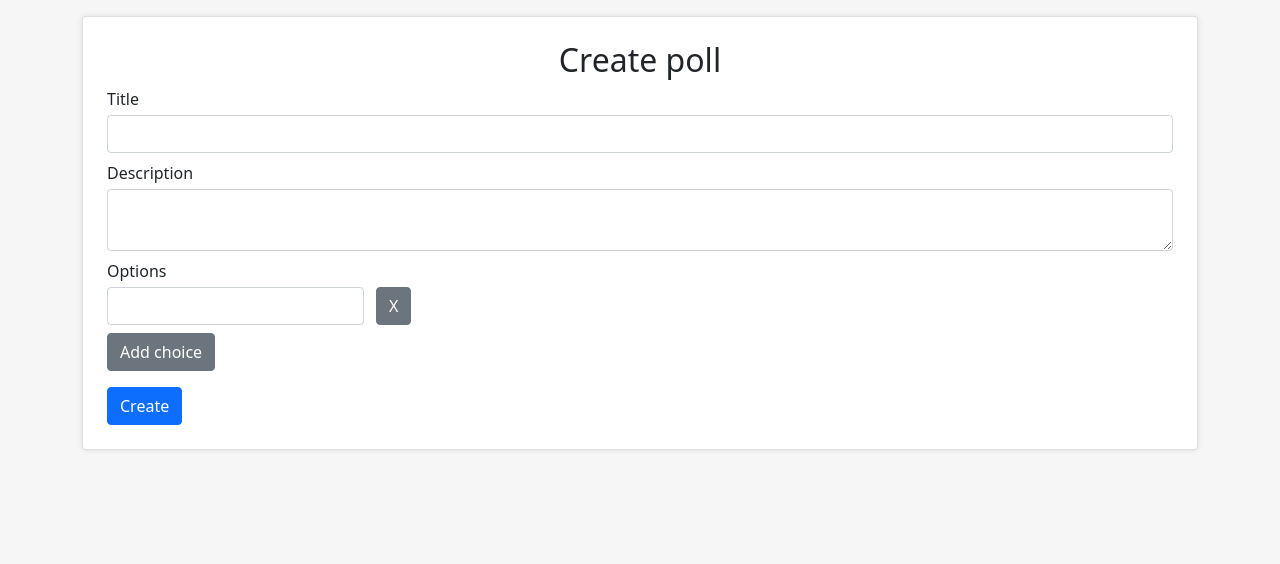
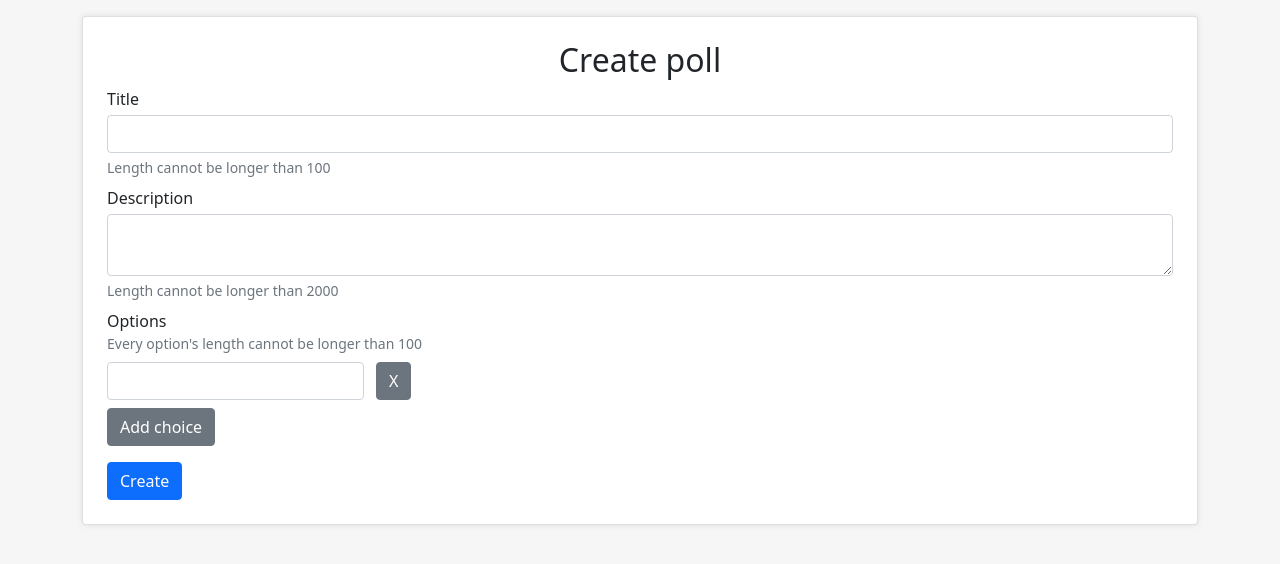
Before and after one commit to EnterKeeper/learnen, a Flask app: template templates/poll_create.html in a window 1280 px wide. Shown: the part 56-620 px from the top of the page. Run offline with Flask 2, Linux system fonts and the light colour scheme; the template is opened without the code that fills it: values that come from a table or form of the project are taken from there, others are empty; parts of the project's set-up code (start-up, migrations or seed data) failed here and were passed over.

Commit message:
Poll validation

```diff
--- a/forms/poll.py
+++ b/forms/poll.py
@@ -2,17 +2,25 @@ from flask_wtf import FlaskForm
 from wtforms import StringField, RadioField, TextAreaField, SubmitField, FieldList
 from wtforms.validators import DataRequired, Length, Optional
 
+from api.models.polls import Poll, Option, Comment
+
 
 class CreatePollForm(FlaskForm):
-    title = StringField("Title", validators=[DataRequired()])
-    description = TextAreaField("Description")
-    options = FieldList(StringField("Option", validators=[DataRequired()]))
+    title = StringField("Title", validators=[DataRequired(), Length(max=Poll.max_title_length)],
+                        description=f"Length cannot be longer than {Poll.max_title_length}")
+    description = TextAreaField("Description", validators=[Length(max=Poll.max_description_length)],
+                                description=f"Length cannot be longer than {Poll.max_description_length}")
+    options = FieldList(StringField("Option", validators=[DataRequired(), Length(max=Option.max_title_length)]),
+                        validators=[Length(min=Poll.min_options_count, max=Poll.max_options_count)],
+                        description=f"Every option's length cannot be longer than {Option.max_title_length}")
     submit = SubmitField("Create")
 
 
 class EditPollForm(FlaskForm):
-    title = StringField("Title", validators=[DataRequired()])
-    description = TextAreaField("Description")
+    title = StringField("Title", validators=[DataRequired(), Length(max=Poll.max_title_length)],
+                        description=f"Length cannot be longer than {Poll.max_title_length}")
+    description = TextAreaField("Description", validators=[Length(max=Poll.max_description_length)],
+                                description=f"Length cannot be longer than {Poll.max_description_length}")
     submit = SubmitField("Update")
 
 
@@ -22,5 +30,6 @@ class VoteForm(FlaskForm):
 
 
 class LeaveCommentForm(FlaskForm):
-    text = TextAreaField("Comment", validators=[DataRequired()])
+    text = TextAreaField("Comment", validators=[DataRequired(), Length(max=Comment.max_text_length)],
+                         description=f"Length cannot be longer than {Comment.max_text_length}")
     leave_comment_btn = SubmitField("Leave comment")
--- a/forms/user.py
+++ b/forms/user.py
@@ -31,7 +31,7 @@ class UserProfileForm(FlaskForm):
                                        f"and {User.max_username_length}")
     avatar = FileField("Avatar", validators=[FileAllowed(["png", "jpg", "jpeg"])])
     bio = TextAreaField("Bio", validators=[Length(max=User.max_bio_length)],
-                        description=f"Length must be no more than {User.max_bio_length}")
+                        description=f"Length cannot be longer than {User.max_bio_length}")
     submit = SubmitField("Update")
 
 
--- a/templates/poll_create.html
+++ b/templates/poll_create.html
@@ -14,8 +14,8 @@
                 </div>
             {% endfor %}
             <div class="options">
-                {% set mark_field_class = "text-danger" if form.options.errors else "" %}
-                <label class="form-label mb-1 {{ mark_field_class }}">Options</label>
+                <label class="form-label mb-0">Options</label>
+                <div id="optionsHelp" class="form-text mb-2 mt-0">{{ form.options.description }}</div>
                 <div class="input-fields-wrap"></div>
                 <button class="add-option-btn btn btn-secondary mb-2">Add choice</button>
             </div>
@@ -24,17 +24,19 @@
     </div>
     <script>
         $(document).ready(function () {
-            var min_fields = 1;
-            var max_fields = 10;
+            var min_fields = {{ form.options.validators[0].min }};
+            var max_fields = {{ form.options.validators[0].max }};
             var wrapper = $(".input-fields-wrap");
             var add_button = $(".add-option-btn");
 
-            function add_field() {
-                var field_name = "options-" + x
+            function add_field(value="", danger=false) {
+                let field_name = "options-" + x;
+                var danger_class = (danger ? " border-danger" : "");
+
                 var input_field = `
                 <div class="input-option row mb-2">
                     <div class="col-auto">
-                        <input class="form-control" type="text" id="${field_name}" name="${field_name}">
+                        <input class="form-control${danger_class}" type="text" id="${field_name}" name="${field_name}" value="${value}">
                     </div>
                     <button class="remove-option btn btn-secondary col-auto">X</button>
                 </div>
@@ -46,7 +48,15 @@
             }
 
             var x = 0;
-            add_field();
+
+            {% for option_title in form.options.data %}
+                {% set danger = true if form.options.errors[loop.index0] else false %}
+                add_field("{{ option_title }}", {% if form.options.errors[loop.index0] %} true {% else %} false {% endif %})
+            {% endfor %}
+
+            if (!x) {
+                add_field();
+            }
             $(add_button).click(function (e) {
                 e.preventDefault();
                 add_field();
--- a/templates/poll_info.html
+++ b/templates/poll_info.html
@@ -32,7 +32,8 @@
                 {{ leave_comment_form.hidden_tag() }}
 
                 {% set mark_field_class = "border-danger" if leave_comment_form.text.errors else "" %}
-                {{ leave_comment_form.text(class="form-control mb-2 " + mark_field_class) }}
+                {{ leave_comment_form.text(class="form-control mb-0 " + mark_field_class) }}
+                <div id="textHelp" class="form-text mb-2 mt-0">{{ leave_comment_form.text.description }}</div>
                 {{ leave_comment_form.leave_comment_btn(class="btn btn-primary") }}
             </form>
             {% endif %}
```
Also changed, not shown: api/models/polls.py (+9 -0 lines), api/schemas/polls.py (+6 -2 lines).
